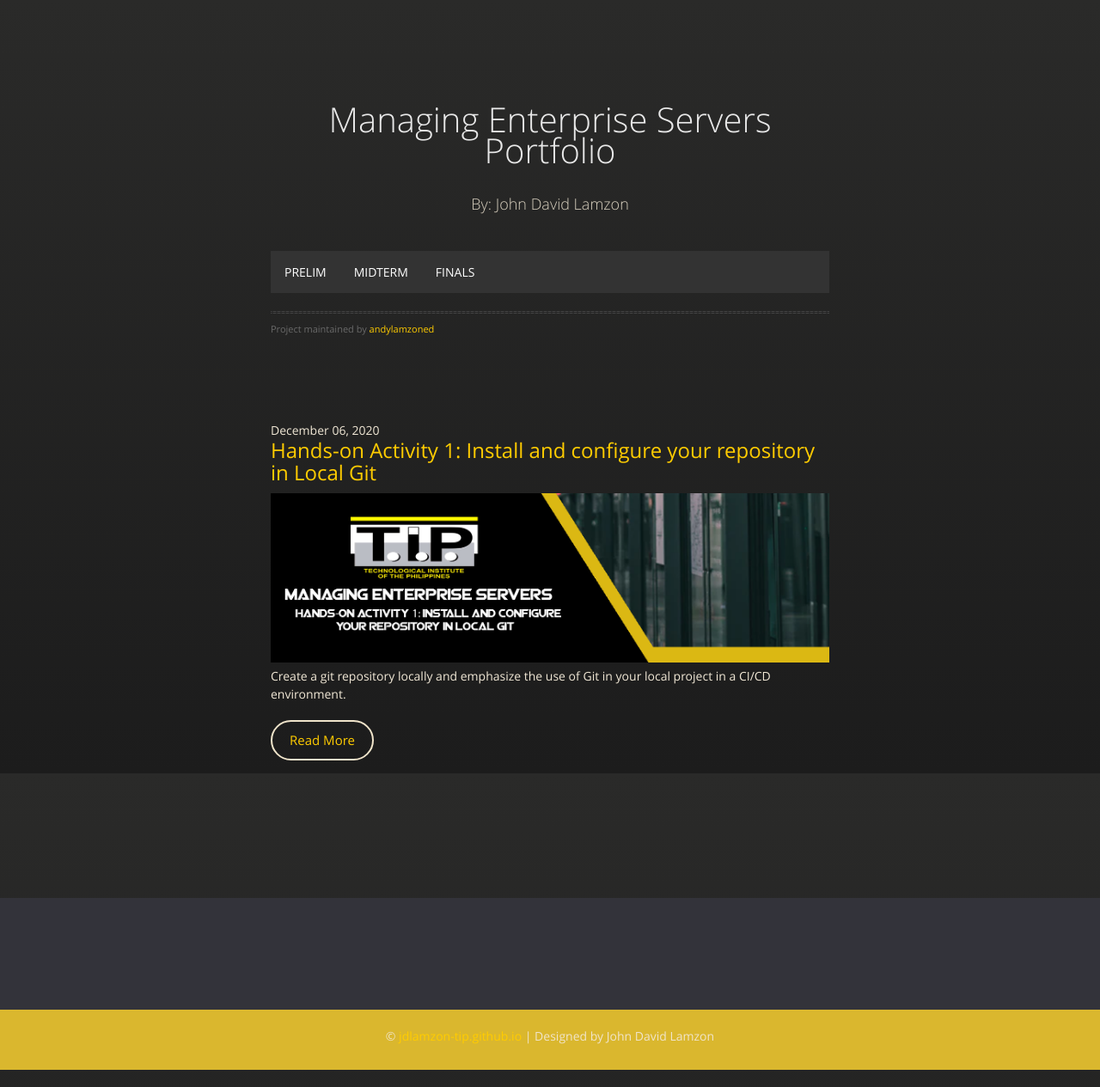
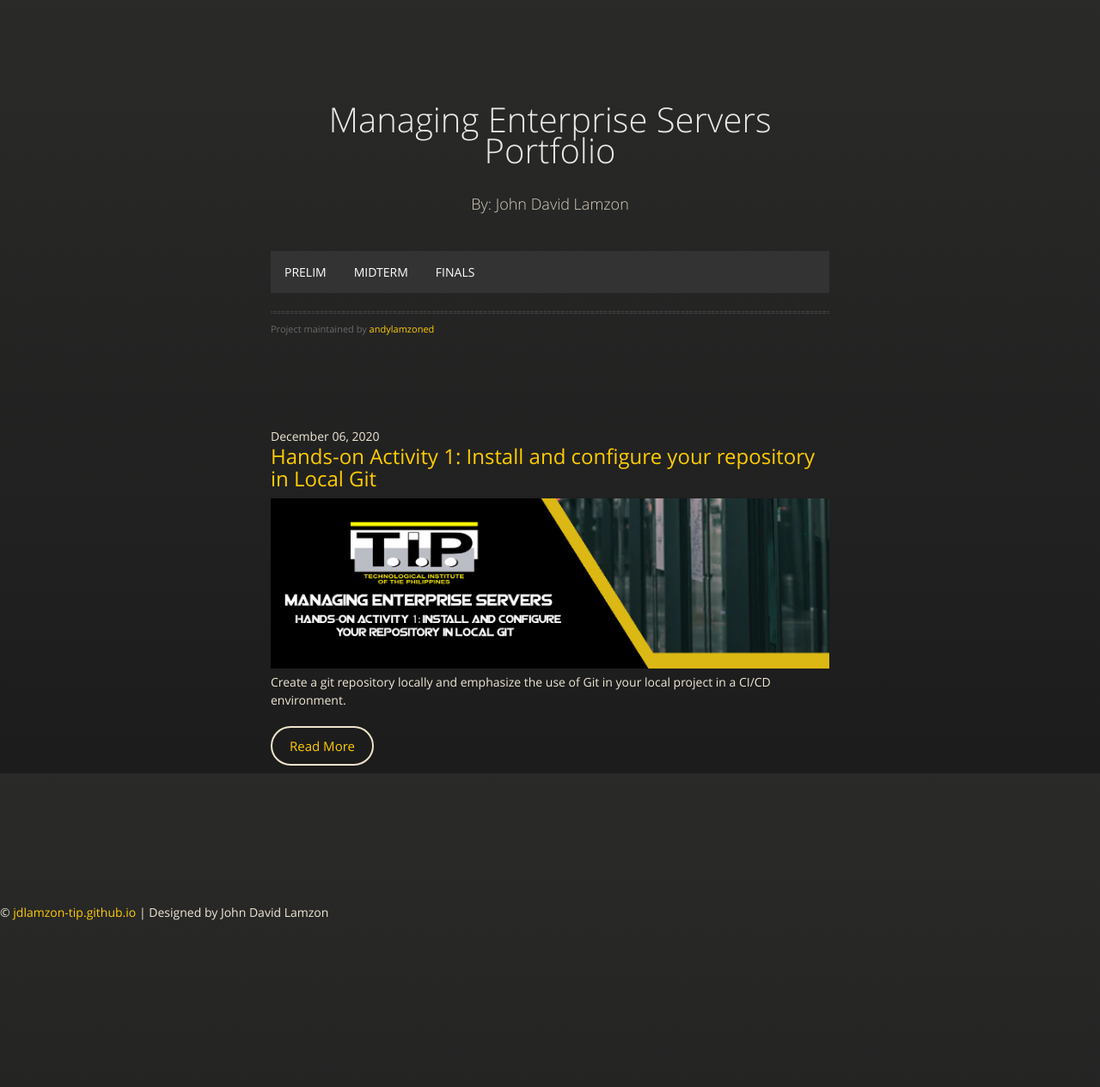
Before and after one commit to andylamzoned/andylamzoned.github.io, a Jekyll site: the page built from index.md, in a window 1280 px wide. Shown: the whole page at 86% size. Built offline with Jekyll 4.4.1, drawn with Linux system fonts in a browser that asks for light colours; after the commit the page ends 1072 px from its top, so only the background shows below that.

Commit message:
default.html test

```diff
--- a/assets/css/main.css
+++ b/assets/css/main.css
@@ -21,29 +21,31 @@
   text-decoration: none;
 }
 
-.site-footer {
-	border-top: 1px solid #DAB72E;
-	padding: 30px 0;
+*
+{
+    margin: 0;
+    paddding: 0:
 }
 
-/* FOOTER */
-.footer {
-	background: #33333A;
-	color: #DAB72E;
-	height: 200px;
-	position: relative;
+html, body {
+    height: 100%;
 }
 
-.footer .footer-bottom {
-	background: #DAB72E;
-	color: #F0E4CA;
-	height: 50px;
-	width: 100%;
-	text-align: center;
-	position: absolute;
-	bottom: 0px;
-	left: 0px;
-	padding-top: 20px;
+#wrapper {
+    min-height: 100%;
+}
+
+#title {
+    overflow: auto;
+    padding-bottom: 100px;
+}
+
+#footer {
+    background-color: black;
+    position: relative;
+    height: 100px;
+    margin-top: -100px;
+    clear: both;
 
 }
 
```
Also changed, not shown: assets/css/style.css (deleted, +0 -37 lines), elements.md (+4 -3 lines).
